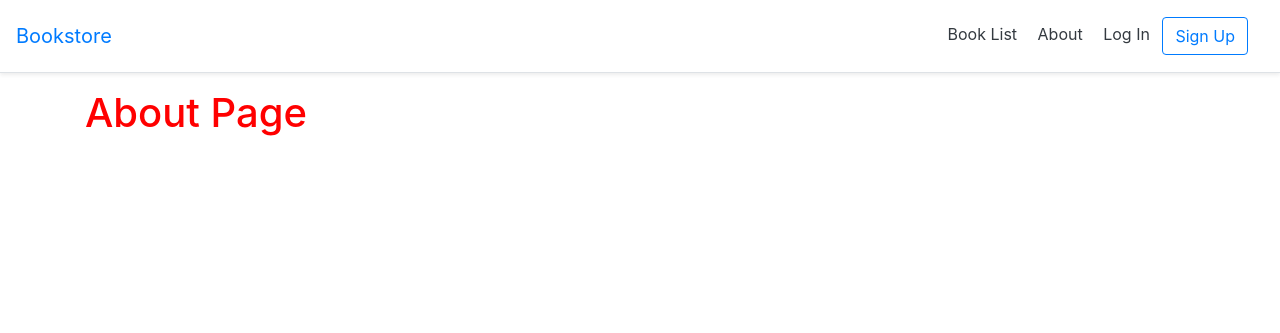
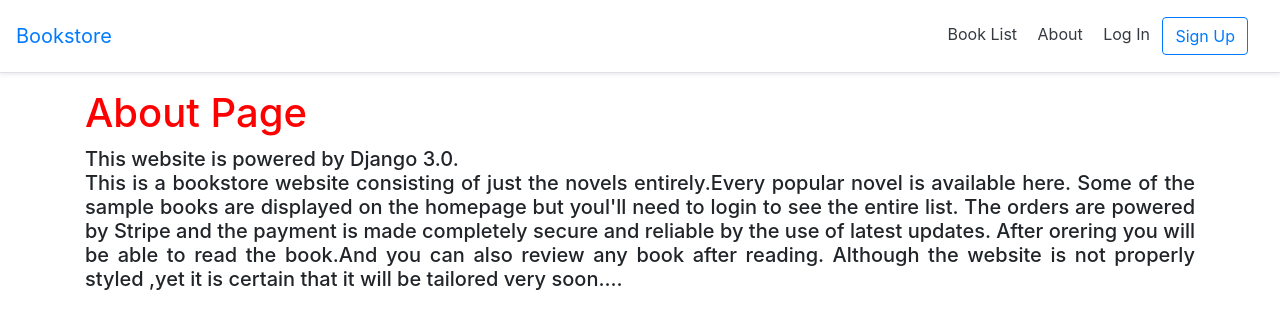
Before and after one commit to manu621311/bookstore, a Django app: page /about/ in a window 1280 px wide. Shown: the top 333 px of the page. Run offline with Django 3.2, Linux system fonts and the light colour scheme; some libraries are stand-ins or nearby versions.

Commit message:
after_commit

```diff
--- a/books/models.py
+++ b/books/models.py
@@ -6,6 +6,7 @@ import uuid
 # Create your models here.
 class Book(models.Model):
     id=models.UUIDField(
+        db_index=True,
         primary_key=True,
         default=uuid.uuid4,
         editable=False
--- a/bookstore_project/urls.py
+++ b/bookstore_project/urls.py
@@ -25,3 +25,7 @@ urlpatterns = [
     path('books/',include('books.urls')),
     path('orders/',include('orders.urls')),
 ]+ static(settings.MEDIA_URL,document_root=settings.MEDIA_ROOT)
+
+if settings.DEBUG:
+     import debug_toolbar
+     urlpatterns = [ path('__debug__/', include(debug_toolbar.urls)), ] + urlpatterns
--- a/templates/about.html
+++ b/templates/about.html
@@ -2,4 +2,10 @@
 {%block title%}About{%endblock title%}
 {%block content%}
 <h1>About Page</h1>
+<h5 style="margin-top: 10px;text-align: justify;">This website is powered by Django 3.0.<br>
+    This is a bookstore website consisting of just the novels entirely.Every popular novel is available here.
+    Some of the sample books are displayed on the homepage but youl'll need to login to see the entire list.
+    The orders are powered by Stripe and the payment is made completely secure and reliable by the use of latest updates.
+    After orering you will be able to read the book.And you can also review any book after reading.
+    Although the website is not properly styled ,yet it is certain that it will be tailored very soon....</h5>
 {%endblock content%}
```
Also changed, not shown: bookstore_project/settings.py (+15 -0 lines), templates/home.html (+10 -4 lines), books/migrations/0005_auto_20200506_1431.py (added), media/covers/great.jpg (added), media/covers/hardtimes.jpg (added), media/covers/romeoandjuliet.jpg (added), static/images/great.jpg (added), static/images/romeoandjuliet.jpg (added), 2 other files.
